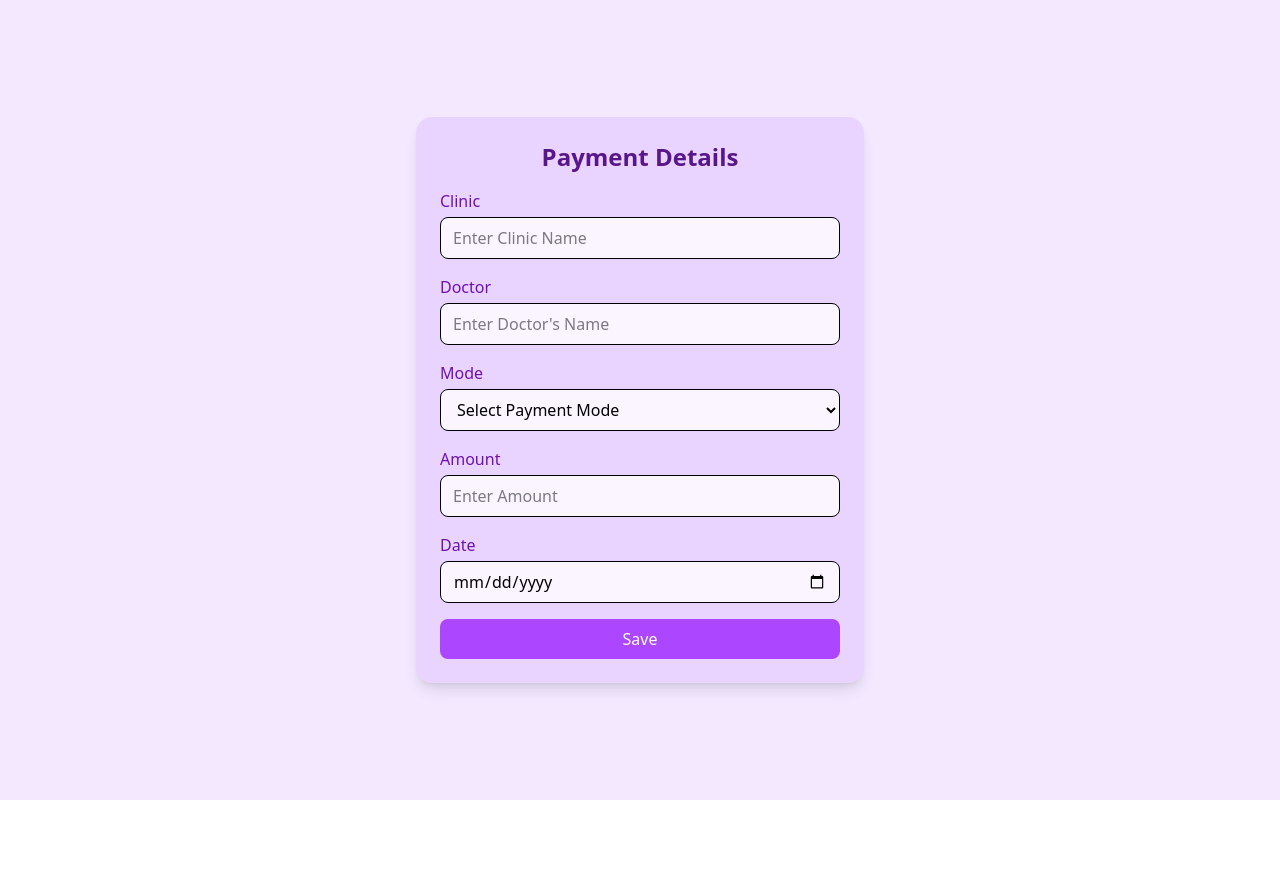
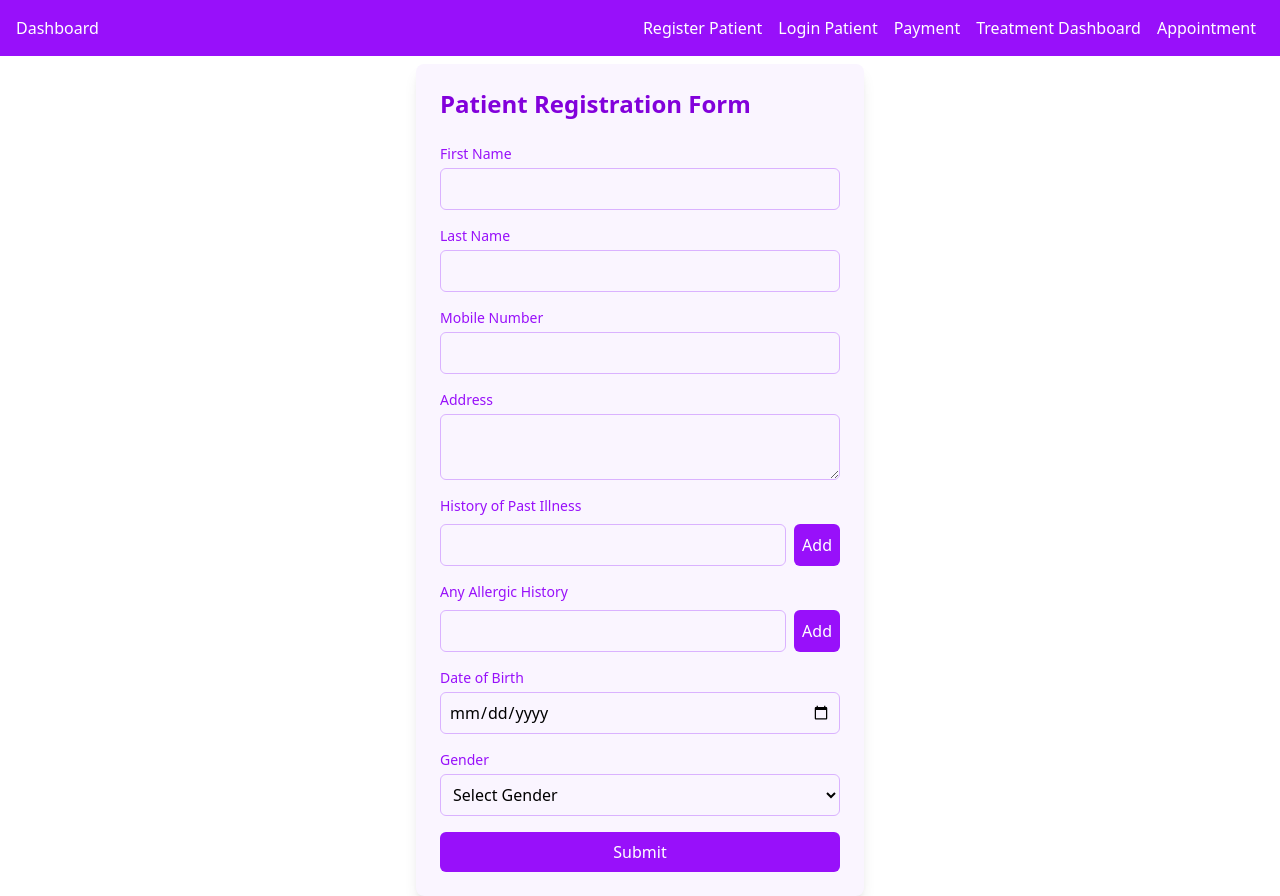
Before and after one commit to tejashriiii/dentistFrontend, a React (Vite) app: page /register in a window 1280 px wide. Before the commit the page ends 800 px from the top, so only its background shows below. Built offline with nearby package versions, Linux system fonts and the light colour scheme.

Commit message:
Add Patient Login Form * Modify Register Form

```diff
--- a/src/App.jsx
+++ b/src/App.jsx
@@ -1,62 +1,46 @@
-// // App.jsx
-// import React from 'react';
-// import { BrowserRouter as Router, Route, Routes, Link } from 'react-router-dom';
-// import Dashboard from './components/Dashboard'; // Import the Dashboard component
-// import PatientRegisterForm from './components/PatientRegisterForm';
-// import PatientLoginForm from './components/PatientLoginForm';
-
-// const App = () => {
-//   const [patients, setPatients] = React.useState([]);
-
-//   const addPatient = (newPatient) => {
-//     setPatients([...patients, newPatient]);
-//   };
-
-//   return (
-//     <Router>
-//       <div>
-//         <nav className="bg-purple-600 p-4 flex justify-between ">
-//           <div>
-//             <Link to="/" className="text-white mr-4 ">Dashboard</Link>
-//           </div>
-//           <div >
-//           <Link to="/register" className="text-white p-2">Register Patient</Link>
-//           <Link to="/login" className="text-white p-2">Login Patient</Link>
-//           </div>
-//         </nav>
-
-//         <Routes>
-//           <Route path="/" element={<Dashboard patients={patients} />} />
-//           <Route path="/register" element={<PatientRegisterForm addPatient={addPatient} />} />
-//           <Route path="/login" element={<PatientLoginForm />} />
-//         </Routes>
-
-//       </div>
-//     </Router>
-//   );
-// };
-
-// export default App;
-
-import React from "react";
-import { BrowserRouter as Router, Route, Routes, Link } from "react-router-dom";
-import Payment from "./components/Payment"; // Import the Payment component
+// App.jsx
+import React from 'react';
+import { BrowserRouter as Router, Route, Routes, Link } from 'react-router-dom';
+import Dashboard from './components/Dashboard';
+import PatientRegisterForm from './components/PatientRegisterForm';
+import PatientLoginForm from './components/PatientLoginForm';
+import Payment from "./components/Payment";
+import TreatmentDashboard from "./components/TreatmentDashboard";
+import PatientAppointmentForm from "./components/PatientAppointmentForm";
 
 const App = () => {
+  const [patients, setPatients] = React.useState([]);
+
+  const addPatient = (newPatient) => {
+    setPatients([...patients, newPatient]);
+  };
+
   return (
     <Router>
       <div>
-        <nav className="bg-purple-600 p-4 flex justify-between">
+        <nav className="bg-purple-600 p-4 flex justify-between ">
           <div>
-            <Link to="/payment" className="text-white font-bold text-lg">
-              Payment
-            </Link>
+            <Link to="/" className="text-white mr-4 ">Dashboard</Link>
+          </div>
+          <div >
+          <Link to="/register" className="text-white p-2">Register Patient</Link>
+          <Link to="/login" className="text-white p-2">Login Patient</Link>
+          <Link to="/payment" className="text-white p-2">Payment</Link>
+          <Link to="/treatmentdashboard" className="text-white p-2">Treatment Dashboard</Link>
+          <Link to="/appointment" className="text-white p-2">Appointment</Link>
           </div>
         </nav>
 
         <Routes>
+          <Route path="/" element={<Dashboard patients={patients} />} />
+          <Route path="/register" element={<PatientRegisterForm addPatient={addPatient} />} />
+          <Route path="/login" element={<PatientLoginForm />} />
           <Route path="/payment" element={<Payment />} />
+          <Route path="/treatmentdashboard" element={<TreatmentDashboard />} />
+          <Route path="/appointment" element={<PatientAppointmentForm />} />
+
         </Routes>
+
       </div>
     </Router>
   );
--- /dev/null
+++ b/src/components/PatientAppointmentForm.jsx
@@ -0,0 +1,78 @@
+import React, { useState } from 'react';
+
+const PatientAppointmentForm = () => {
+  const [formData, setFormData] = useState({
+    xrayToothNumber: '',
+    date: '',
+    time: '',
+    chiefComplaint: '',
+  });
+
+  const handleChange = (e) => {
+    const { name, value } = e.target;
+    setFormData({ ...formData, [name]: value });
+  };
+
+  const handleSubmit = (e) => {
+    e.preventDefault();
+    console.log('Appointment Data Submitted:', formData);
+  };
+
+  return (
+    <div className="max-w-md mx-auto p-6 bg-purple-50 rounded-lg shadow-lg mt-2">
+      <h2 className="text-2xl font-bold text-purple-700 mb-6">Patient Appointment Form</h2>
+      <form onSubmit={handleSubmit}>
+        <div className="mb-4">
+          <label className="block text-sm font-medium text-purple-600">X-ray of Tooth (Specify Number)</label>
+          <input
+            type="number"
+            name="xrayToothNumber"
+            value={formData.xrayToothNumber}
+            onChange={handleChange}
+            className="mt-1 block w-full p-2 border border-purple-300 rounded-md focus:outline-none focus:ring-2 focus:ring-purple-500"
+          />
+        </div>
+        <div className="mb-4">
+          <label className="block text-sm font-medium text-purple-600">Date</label>
+          <input
+            type="date"
+            name="date"
+            value={formData.date}
+            onChange={handleChange}
+            required
+            className="mt-1 block w-full p-2 border border-purple-300 rounded-md focus:outline-none focus:ring-2 focus:ring-purple-500"
+          />
+        </div>
+        <div className="mb-4">
+          <label className="block text-sm font-medium text-purple-600">Time</label>
+          <input
+            type="time"
+            name="time"
+            value={formData.time}
+            onChange={handleChange}
+            required
+            className="mt-1 block w-full p-2 border border-purple-300 rounded-md focus:outline-none focus:ring-2 focus:ring-purple-500"
+          />
+        </div>
+        <div className="mb-4">
+          <label className="block text-sm font-medium text-purple-600">Chief Complaint</label>
+          <textarea
+            name="purpose"
+            value={formData.chiefComplaint}
+            onChange={handleChange}
+            required
+            className="mt-1 block w-full p-2 border border-purple-300 rounded-md focus:outline-none focus:ring-2 focus:ring-purple-500"
+          />
+        </div>
+        <button
+          type="submit"
+          className="w-full bg-purple-600 text-white p-2 rounded-md hover:bg-purple-700 transition duration-200"
+        >
+          Submit Appointment
+        </button>
+      </form>
+    </div>
+  );
+};
+
+export default PatientAppointmentForm;
--- a/src/components/PatientLoginForm.jsx
+++ b/src/components/PatientLoginForm.jsx
@@ -1,3 +1,69 @@
+// import React, { useState } from 'react';
+
+// const PatientLoginForm = () => {
+//   const [formData, setFormData] = useState({
+//     mobileNumber: '',
+//     password: '',
+//   });
+
+//   const handleChange = (e) => {
+//     const { name, value } = e.target;
+//     setFormData({ ...formData, [name]: value });
+//   };
+
+//   const handleSubmit = (e) => {
+//     e.preventDefault();
+//     console.log('Login Data Submitted:', formData);
+//     // Here you can handle login, e.g., send data to an API to verify credentials
+//   };
+
+//   return (
+//     <div className="max-w-md mx-auto p-6 bg-purple-50 rounded-lg shadow-lg mt-10">
+//       <h2 className="text-2xl font-bold text-purple-700 mb-6">
+//         Patient Login
+//       </h2>
+//       <form onSubmit={handleSubmit}>
+//         <div className="mb-4">
+//           <label className="block text-sm font-medium text-purple-600">
+//             Mobile Number
+//           </label>
+//           <input
+//             type="number"
+//             // fix its length to 10
+//             name="mobileNumber"
+//             value={formData.mobileNumber}
+//             onChange={handleChange}
+//             required
+//             className="mt-1 block w-full p-2 border border-purple-300 rounded-md focus:outline-none focus:ring-2 focus:ring-purple-500"
+//           />
+//         </div>
+//         <div className="mb-4">
+//           <label className="block text-sm font-medium text-purple-600">
+//             Password
+//           </label>
+//           <input
+//             type="password"
+//             // add special char required?
+//             name="password"
+//             value={formData.password}
+//             onChange={handleChange}
+//             required
+//             className="mt-1 block w-full p-2 border border-purple-300 rounded-md focus:outline-none focus:ring-2 focus:ring-purple-500"
+//           />
+//         </div>
+//         <button
+//           type="submit"
+//           className="w-full bg-purple-600 text-white p-2 rounded-md hover:bg-purple-700 transition duration-200"
+//         >
+//           Login
+//         </button>
+//       </form>
+//     </div>
+//   );
+// };
+
+// export default PatientLoginForm;
+
 import React, { useState } from 'react';
 
 const PatientLoginForm = () => {
@@ -11,10 +77,38 @@ const PatientLoginForm = () => {
     setFormData({ ...formData, [name]: value });
   };
 
-  const handleSubmit = (e) => {
+  const handleSubmit = async (e) => {
     e.preventDefault();
     console.log('Login Data Submitted:', formData);
-    // Here you can handle login, e.g., send data to an API to verify credentials
+
+    // Prepare the data to be sent
+    const dataToSend = {
+      phonenumber: formData.mobileNumber,
+      password: formData.password,
+    };
+
+    try {
+      const response = await fetch('http://127.0.0.1:8000/auth/login/', {
+        method: 'POST',
+        headers: {
+          'Content-Type': 'application/json',
+        },
+        body: JSON.stringify(dataToSend),
+      });
+
+      if (!response.ok) {
+        const errorData = await response.json();
+        console.error('Error:', errorData);
+        // Handle error responses here (e.g., show a message to the user)
+      } else {
+        const responseData = await response.json();
+        console.log('Login successful:', responseData);
+        // Handle successful login (e.g., store token, redirect user)
+      }
+    } catch (error) {
+      console.error('Network error:', error);
+      // Handle network errors here
+    }
   };
 
   return (
@@ -29,12 +123,12 @@ const PatientLoginForm = () => {
           </label>
           <input
             type="number"
-            // fix its length to 10
             name="mobileNumber"
             value={formData.mobileNumber}
             onChange={handleChange}
             required
             className="mt-1 block w-full p-2 border border-purple-300 rounded-md focus:outline-none focus:ring-2 focus:ring-purple-500"
+            maxLength={10} // Limit input length to 10
           />
         </div>
         <div className="mb-4">
@@ -43,7 +137,6 @@ const PatientLoginForm = () => {
           </label>
           <input
             type="password"
-            // add special char required?
             name="password"
             value={formData.password}
             onChange={handleChange}
--- a/src/components/PatientRegisterForm.jsx
+++ b/src/components/PatientRegisterForm.jsx
@@ -2,25 +2,58 @@ import React, { useState } from 'react';
 
 const PatientRegisterForm = () => {
   const [formData, setFormData] = useState({
-    patientName: '',
+    firstName: '',
+    lastName: '',
     mobileNumber: '',
     address: '',
-    chiefComplaint: '',
-    pastIllness: '',
-    allergicHistory: '',
-    xrayToothNumber: '',
-    password:''
+    pastIllnesses: [],
+    allergicHistories: [],
+    password: '',
+    dob: '',
+    gender: '',
   });
+
+  const [illnessInput, setIllnessInput] = useState('');
+  const [allergyInput, setAllergyInput] = useState('');
 
   const handleChange = (e) => {
     const { name, value } = e.target;
     setFormData({ ...formData, [name]: value });
   };
 
+  const handleAddIllness = () => {
+    if (illnessInput.trim()) {
+      setFormData({
+        ...formData,
+        pastIllnesses: [...formData.pastIllnesses, illnessInput.trim()],
+      });
+      setIllnessInput('');
+    }
+  };
+
+  const handleRemoveIllness = (index) => {
+    const updatedIllnesses = formData.pastIllnesses.filter((_, i) => i !== index);
+    setFormData({ ...formData, pastIllnesses: updatedIllnesses });
+  };
+
+  const handleAddAllergy = () => {
+    if (allergyInput.trim()) {
+      setFormData({
+        ...formData,
+        allergicHistories: [...formData.allergicHistories, allergyInput.trim()],
+      });
+      setAllergyInput('');
+    }
+  };
+
+  const handleRemoveAllergy = (index) => {
+    const updatedAllergies = formData.allergicHistories.filter((_, i) => i !== index);
+    setFormData({ ...formData, allergicHistories: updatedAllergies });
+  };
+
   const handleSubmit = (e) => {
     e.preventDefault();
     console.log('Form Data Submitted:', formData);
-    // Here you can handle form submission, e.g., send data to an API
   };
 
   return (
@@ -29,14 +62,27 @@ const PatientRegisterForm = () => {
         Patient Registration Form
       </h2>
       <form onSubmit={handleSubmit}>
-        <div className="mb-4">
+      <div className="mb-4">
           <label className="block text-sm font-medium text-purple-600">
-            Patient Name
+            First Name
           </label>
           <input
             type="text"
-            name="patientName"
-            value={formData.patientName}
+            name="firstName"
+            value={formData.firstName}
+            onChange={handleChange}
+            required
+            className="mt-1 block w-full p-2 border border-purple-300 rounded-md focus:outline-none focus:ring-2 focus:ring-purple-500"
+          />
+        </div>
+        <div className="mb-4">
+          <label className="block text-sm font-medium text-purple-600">
+            Last Name
+          </label>
+          <input
+            type="text"
+            name="lastName"
+            value={formData.lastName}
             onChange={handleChange}
             required
             className="mt-1 block w-full p-2 border border-purple-300 rounded-md focus:outline-none focus:ring-2 focus:ring-purple-500"
@@ -67,13 +113,56 @@ const PatientRegisterForm = () => {
             className="mt-1 block w-full p-2 border border-purple-300 rounded-md focus:outline-none focus:ring-2 focus:ring-purple-500"
           />
         </div>
+
         <div className="mb-4">
           <label className="block text-sm font-medium text-purple-600">
-            Chief Complaint
+            History of Past Illness
           </label>
-          <textarea
-            name="chiefComplaint"
-            value={formData.chiefComplaint}
+          {formData.pastIllnesses.map((illness, index) => (
+            <div key={index} className="flex justify-between items-center bg-purple-100 p-2 rounded-md mb-2">
+              <span>{illness}</span>
+              <button type="button" onClick={() => handleRemoveIllness(index)} className="text-purple-700 font-bold">&times;</button>
+            </div>
+          ))}
+          <div className="flex gap-2 mt-2">
+            <input
+              type="text"
+              value={illnessInput}
+              onChange={(e) => setIllnessInput(e.target.value)}
+              className="flex-1 p-2 border border-purple-300 rounded-md focus:outline-none"
+            />
+            <button type="button" onClick={handleAddIllness} className="bg-purple-600 text-white p-2 rounded-md">Add</button>
+          </div>
+        </div>
+
+        <div className="mb-4">
+          <label className="block text-sm font-medium text-purple-600">
+            Any Allergic History
+          </label>
+          {formData.allergicHistories.map((allergy, index) => (
+            <div key={index} className="flex justify-between items-center bg-purple-100 p-2 rounded-md mb-2">
+              <span>{allergy}</span>
+              <button type="button" onClick={() => handleRemoveAllergy(index)} className="text-purple-700 font-bold">&times;</button>
+            </div>
+          ))}
+          <div className="flex gap-2 mt-2">
+            <input
+              type="text"
+              value={allergyInput}
+              onChange={(e) => setAllergyInput(e.target.value)}
+              className="flex-1 p-2 border border-purple-300 rounded-md focus:outline-none"
+            />
+            <button type="button" onClick={handleAddAllergy} className="bg-purple-600 text-white p-2 rounded-md">Add</button>
+          </div>
+        </div>
+        <div className="mb-4">
+          <label className="block text-sm font-medium text-purple-600">
+            Date of Birth
+          </label>
+          <input
+            type="date"
+            name="dob"
+            value={formData.dob}
             onChange={handleChange}
             required
             className="mt-1 block w-full p-2 border border-purple-300 rounded-md focus:outline-none focus:ring-2 focus:ring-purple-500"
@@ -81,55 +170,22 @@ const PatientRegisterForm = () => {
         </div>
         <div className="mb-4">
           <label className="block text-sm font-medium text-purple-600">
-            History of Past Illness
+            Gender
           </label>
-          <textarea
-            name="pastIllness"
-            value={formData.pastIllness}
+          <select
+            name="gender"
+            value={formData.gender}
             onChange={handleChange}
+            required
             className="mt-1 block w-full p-2 border border-purple-300 rounded-md focus:outline-none focus:ring-2 focus:ring-purple-500"
-          />
+          >
+            <option value="">Select Gender</option>
+            <option value="male">Male</option>
+            <option value="female">Female</option>
+            <option value="other">Other</option>
+          </select>
         </div>
-        <div className="mb-4">
-          <label className="block text-sm font-medium text-purple-600">
-            Any Allergic History
-          </label>
-          <textarea
-            name="allergicHistory"
-            value={formData.allergicHistory}
-            onChange={handleChange}
-            className="mt-1 block w-full p-2 border border-purple-300 rounded-md focus:outline-none focus:ring-2 focus:ring-purple-500"
-          />
-        </div>
-        <div className="mb-4">
-          <label className="block text-sm font-medium text-purple-600">
-            X-ray of Tooth (Specify Number)
-          </label>
-          <input
-            type="number"
-            name="xrayToothNumber"
-            value={formData.xrayToothNumber}
-            onChange={handleChange}
-            className="mt-1 block w-full p-2 border border-purple-300 rounded-md focus:outline-none focus:ring-2 focus:ring-purple-500"
-          />
-        </div>
-        <div className="mb-4">
-          <label className="block text-sm font-medium text-purple-600">
-            Password:
-          </label>
-          <input
-            type="string"
-            name="password"
-            value={formData.password}
-            onChange={handleChange}
-            className="mt-1 block w-full p-2 border border-purple-300 rounded-md focus:outline-none focus:ring-2 focus:ring-purple-500"
-          />
-        </div>
-        {/* AGE,GENDER to be added. layout to be grid with 2 columns having input fields rather than whole line me hi */}
-        <button
-          type="submit"
-          className="w-full bg-purple-600 text-white p-2 rounded-md hover:bg-purple-700 transition duration-200"
-        >
+        <button type="submit" className="w-full bg-purple-600 text-white p-2 rounded-md hover:bg-purple-700 transition duration-200">
           Submit
         </button>
       </form>
--- a/src/components/Payment.jsx
+++ b/src/components/Payment.jsx
@@ -112,4 +112,4 @@ function PaymentPage() {
 
 ReactDOM.createRoot(document.getElementById("root")).render(<PaymentPage />);
 
-export default Payment;
+export default PaymentPage;
```
